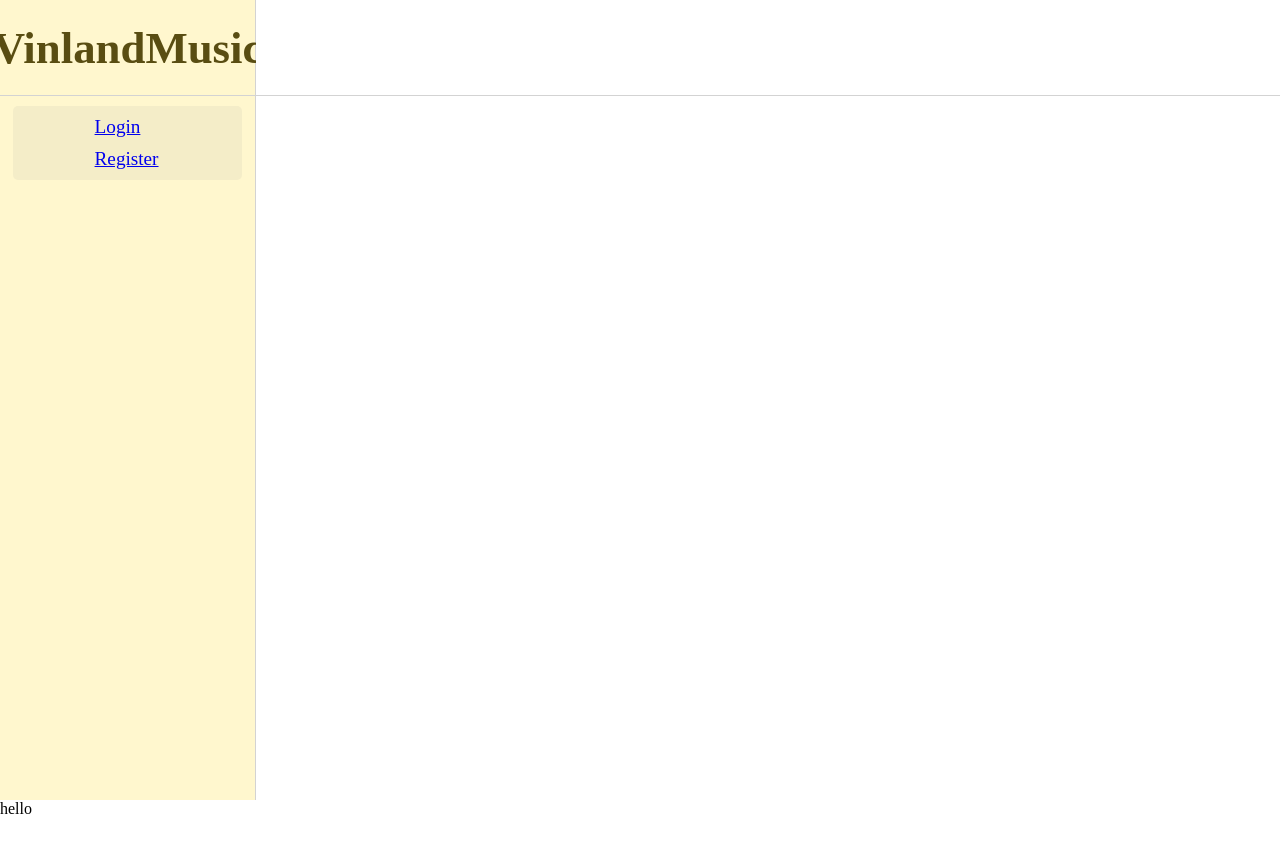
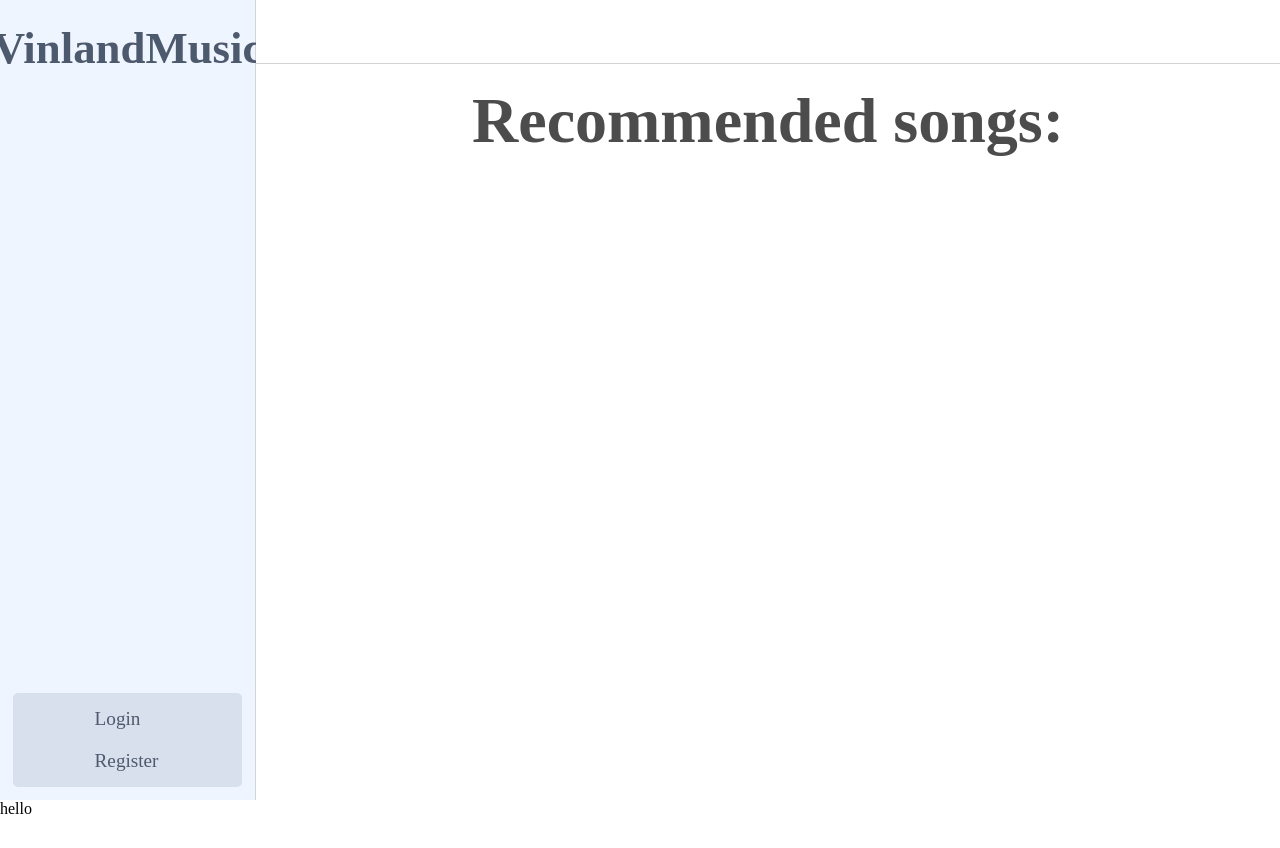
Before and after one commit to KuzminIvan232/vinland-music, a PHP site: page / in a window 1280 px wide. After the commit the page ends 814 px from the top, so only its background shows below. Run offline with PHP 8.4, Linux system fonts and the light colour scheme.

Commit message:
design optimisation3

```diff
--- a/app/controllers/HomeController.php
+++ b/app/controllers/PagesController.php
@@ -6,10 +6,9 @@
 use core\Controller;
 use core\Template;
 
-class HomeController extends Controller
+class PagesController extends Controller
 {
-
-    public function actionIndex()
+    public function actionHome()
     {
 
         $db = \core\Core::get()->db;
@@ -28,5 +27,14 @@
 
         return $this->render();
     }
+    public function actionProfile()
+    {
+        return $this->render();
+    }
+
+    public function actionCatalog()
+    {
+        return $this->render();
+    }
 
 }
--- a/app/controllers/UsersController.php
+++ b/app/controllers/UsersController.php
@@ -56,10 +56,4 @@
         \app\models\Users::logoutUser();
         return $this->redirect('/KursovaBE/users/login');
     }
-
-    public function actionProfile()
-    {
-        return $this->render();
-    }
-
 }
--- a/app/views/home/index.php
+++ /dev/null
@@ -1,3 +0,0 @@
-<?php
-$this->Title = 'Home';
-?>
--- a/app/views/layouts/index.php
+++ b/app/views/layouts/index.php
@@ -32,11 +32,18 @@
         <aside class="aside">
             <div class="navigation">
                 <?php if (\app\models\Users::isUserLoggedIn()) : ?>
-                    <a href="/KursovaBE/users/profile">Profile</a>
-                <?php else : ?>
-                    <a href="/KursovaBE/users/login">Login</a>
-                    <a href="/KursovaBE/users/register">Register</a>
-                <?php endif; ?>
+                    <div class="music-navigation">
+                        <a href="/KursovaBE/pages/catalog">Catalog</a>
+                    </div>
+                <?php endif?>
+                <div class="user-navigation">
+                    <?php if (\app\models\Users::isUserLoggedIn()) : ?>
+                        <a href="/KursovaBE/pages/profile">Profile</a>
+                    <?php else : ?>
+                        <a href="/KursovaBE/users/login">Login</a>
+                        <a href="/KursovaBE/users/register">Register</a>
+                    <?php endif; ?>
+                </div>
             </div>
         </aside>
     </div>
--- /dev/null
+++ b/app/views/pages/home.php
@@ -0,0 +1,8 @@
+<?php
+$this->Title = 'Home';
+$this->Style = '/KursovaBE/css/pages/home.css'
+?>
+
+<div class="home-page-container">
+    <h1 class="home-title">Recommended songs:</h1>
+</div>
--- a/core/Router.php
+++ b/core/Router.php
@@ -11,11 +11,11 @@
     public function run() {
         $parts = explode('/', $this->route);
         if (strlen($parts[0]) == 0) {
-            $parts[0] = 'home';
-            $parts[1] = 'index';
+            $parts[0] = 'pages';
+            $parts[1] = 'home';
         }
         if (count($parts) == 1) {
-            $parts[1] = 'index';
+            $parts[1] = 'home';
         }
         \core\Core::get()->moduleName = $parts[0];
         \core\Core::get()->actionName = $parts[1];
--- a/css/layouts/index.css
+++ b/css/layouts/index.css
@@ -26,8 +26,7 @@
 .title-container {
     width: 100%;
     height: 12%;
-    border-bottom: lightgray 1px solid;
-    background-color: #fff7ce;
+    background-color: #eef5ff;
 }
 
 .aside {
@@ -35,8 +34,8 @@
     height: 88%;
     display: flex;
     justify-content: center;
-    align-items: flex-start;
-    background-color: #fff7ce;
+    align-items: center;
+    background-color: #eef5ff;
 }
 
 .title-container {
@@ -47,32 +46,66 @@
 
 .title a {
     font-size: 2.8rem;
-    color: #594d12;
+    color: #4d596c;
     text-decoration: none;
 }
 
 .navigation {
     width: 90%;
+    height: 100%;
+    margin-top: 10px;
+    display: flex;
+    flex-direction: column;
+    gap: 10px;
+}
+
+.user-navigation {
+    width: 100%;
     height: auto;
-    margin-top: 10px;
     border-radius: 5px;
-    display: flex;
-    align-items: center;
-    flex-direction: column;
-    background-color: #f4edc8;
+    margin-top: auto;
+    margin-bottom: 8%;
     padding: 5px;
+    background-color: #d8e0ed;
 }
-.navigation a {
+
+.user-navigation a {
+    display: block;
     width: 100%;
+    height: auto;
     border-radius: 5px;
     padding-left: 35%;
-    padding-top: 5px;
-    padding-bottom: 5px;
+    padding-top: 10px;
+    padding-bottom: 10px;
     font-size: 1.2rem;
 }
 
+.music-navigation {
+    width: 100%;
+    height: auto;
+    border-radius: 5px;
+    padding: 5px;
+    background-color: #d8e0ed;
+}
+
+.music-navigation a {
+    display: block;
+    width: 100%;
+    height: auto;
+    border-radius: 5px;
+    padding-left: 35%;
+    padding-top: 10px;
+    padding-bottom: 10px;
+    font-size: 1.2rem;
+}
+
+a {
+    text-decoration: none;
+    color: #4d596c;
+}
+
 .navigation a:hover {
-    background-color: #e8e1be;
+    background-color: #eef5ff;
 }
 
 /*MAIN*/
@@ -86,7 +119,7 @@
 
 .main {
     width: 100%;
-    height: 94%;
+    height: 92%;
     background-color: white;
     opacity: 0.7;
     overflow-y: auto;
@@ -114,7 +147,7 @@
     position: sticky;
     top: 0;
     width: 100%;
-    height: 12%;
+    height: 8%;
     border-bottom: lightgray 1px solid;
     background-color: white;
     display: flex;
--- /dev/null
+++ b/css/pages/home.css
@@ -0,0 +1,12 @@
+.home-page-container {
+    width: 100%;
+    height: 100%;
+    display: flex;
+    flex-direction: column;
+    align-items: center;
+}
+
+.home-title {
+    font-size: 4rem;
+    margin-top: 20px;
+}
```
Also changed, not shown: app/views/pages/catalog.php (added, +8 -0 lines), css/layouts/login.css (+6 -1 lines), css/pages/catalog.css (added, +12 -0 lines), app/views/pages/profile.php (renamed from app/views/users/profile.php).
